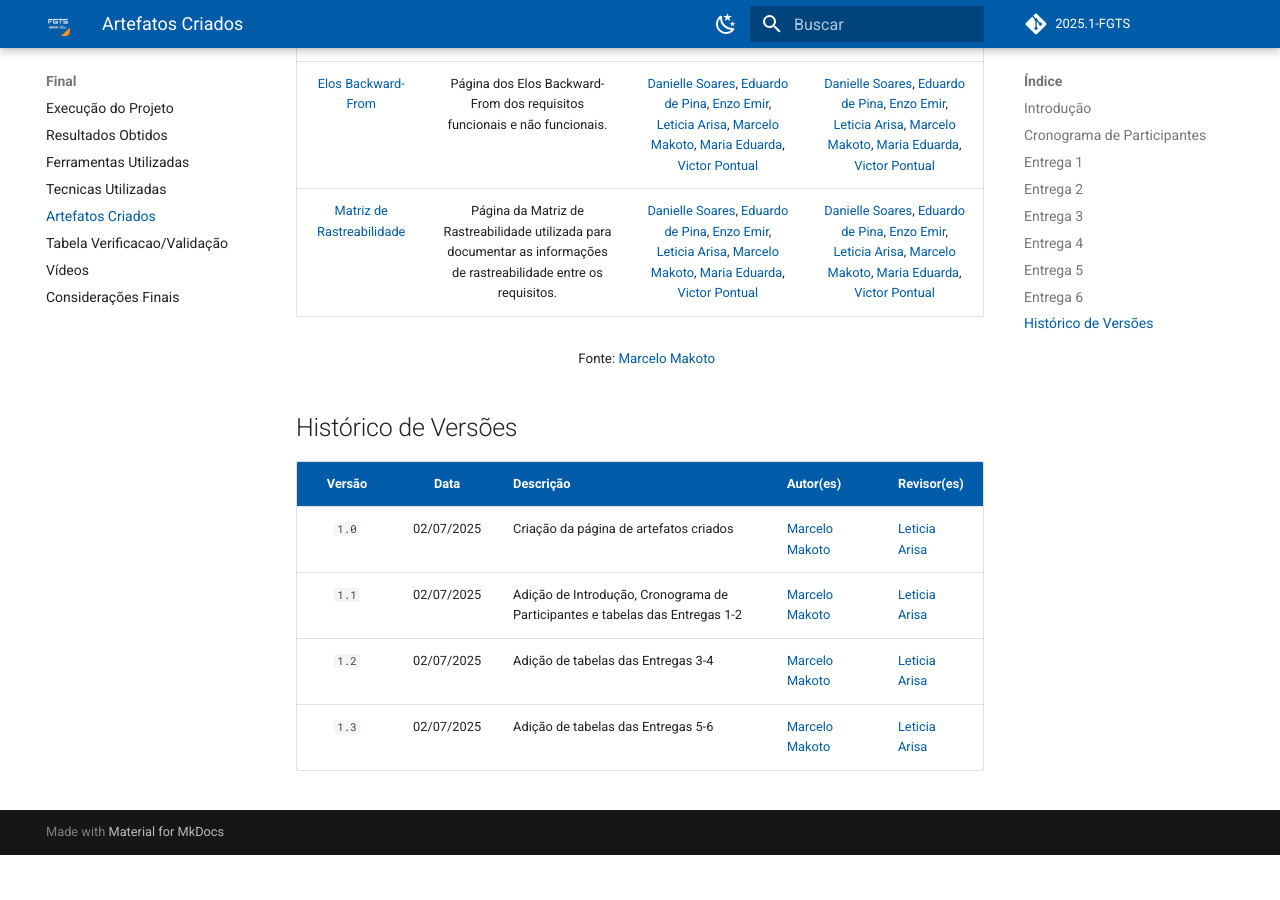
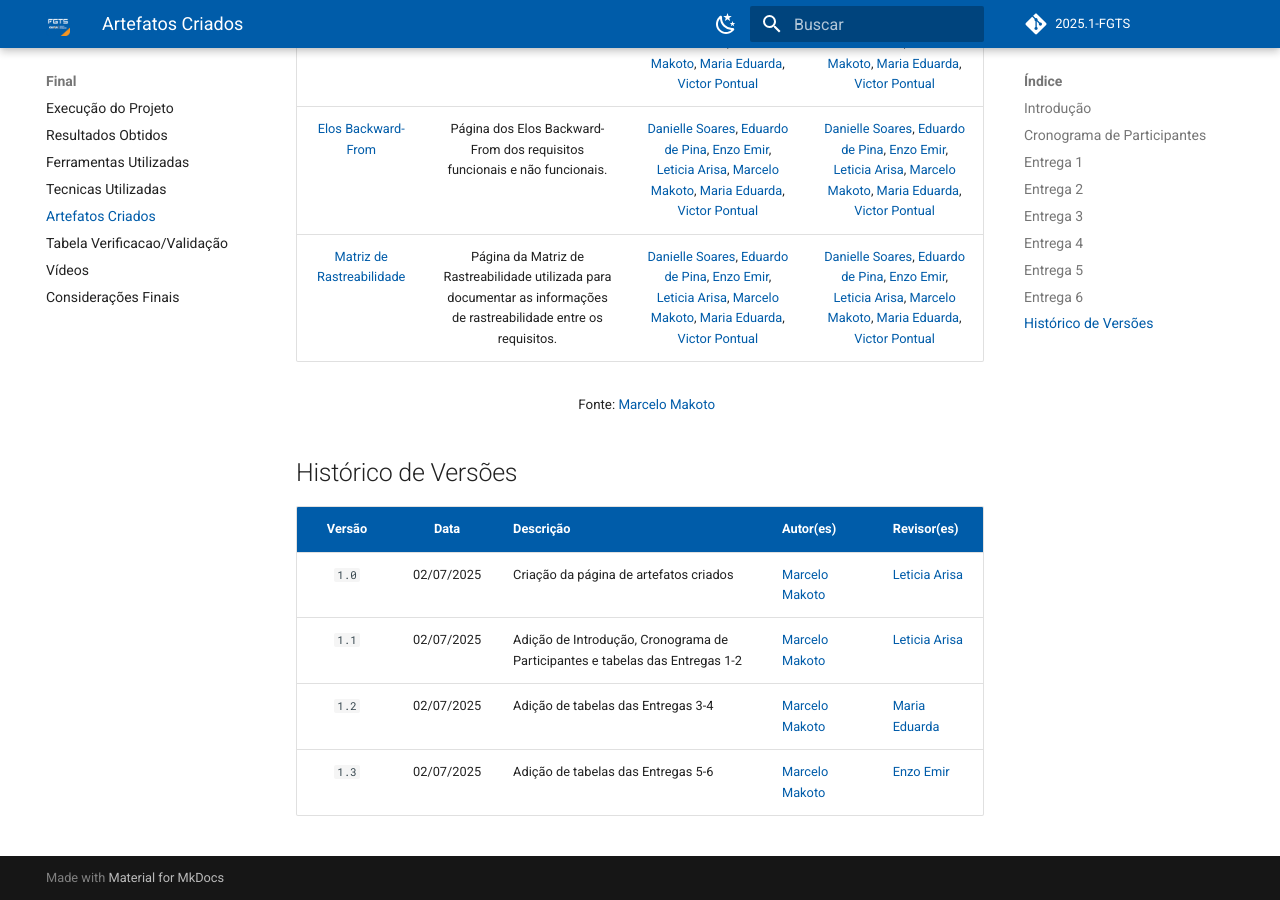
Before and after one commit to eduardodpms/REQ-FGTS, an MkDocs documentation site: the page built from docs/Final/Artefatos.md, in a window 1280 px wide and 900 px high, scrolled down 7061 px. Built offline with MkDocs 1.6.1 and Material for MkDocs 9.7.7, drawn with Linux system fonts in a browser that asks for light colours; comment, search, counter and statistics services are not loaded; before the commit the page ends 7916 px from its top, so only the background shows below that; some of the changed text lies outside the part shown.

Commit message:
update: atualizaçao detalhes de pagina

```diff
--- a/docs/Final/Artefatos.md
+++ b/docs/Final/Artefatos.md
@@ -21,6 +21,11 @@ Este documento tem como objetivo apresentar todos os artefatos que foram desenvo
       <td> Marcelo Makoto </td>
       <td> 02/07/2025 </td>
       <td> 20:16 </td>
+    </tr>
+    <tr>
+      <td> Leticia Arisa </td>
+      <td> 02/07/2025 </td>
+      <td> 21:00 </td>
     </tr>
   </tbody>
 </table>
@@ -145,5 +150,5 @@ Este documento tem como objetivo apresentar todos os artefatos que foram desenvo
 |:-----: | :--------: | :------------------------------- | :---------- | :---------- |
 | `1.0`    | 02/07/2025 | Criação da página de artefatos criados | [Marcelo Makoto](https://github.com/MM4k)   | [Leticia Arisa](https://github.com/Leticia-Arisa-K-Higa) |
 | `1.1`    | 02/07/2025 | Adição de Introdução, Cronograma de Participantes e tabelas das Entregas 1-2 | [Marcelo Makoto](https://github.com/MM4k)   | [Leticia Arisa](https://github.com/Leticia-Arisa-K-Higa) |
-| `1.2`    | 02/07/2025 | Adição de tabelas das Entregas 3-4 | [Marcelo Makoto](https://github.com/MM4k)   | [Leticia Arisa](https://github.com/Leticia-Arisa-K-Higa) |
-| `1.3`    | 02/07/2025 | Adição de tabelas das Entregas 5-6 | [Marcelo Makoto](https://github.com/MM4k)   | [Leticia Arisa](https://github.com/Leticia-Arisa-K-Higa) |
+| `1.2`    | 02/07/2025 | Adição de tabelas das Entregas 3-4 | [Marcelo Makoto](https://github.com/MM4k)   | [Maria Eduarda](https://github.com/dudaa28) |
+| `1.3`    | 02/07/2025 | Adição de tabelas das Entregas 5-6 | [Marcelo Makoto](https://github.com/MM4k)   | [Enzo Emir](https://github.com/EnzoEmir) |
```
Also changed, not shown: docs/Final/Resultados.md (+3 -3 lines).
